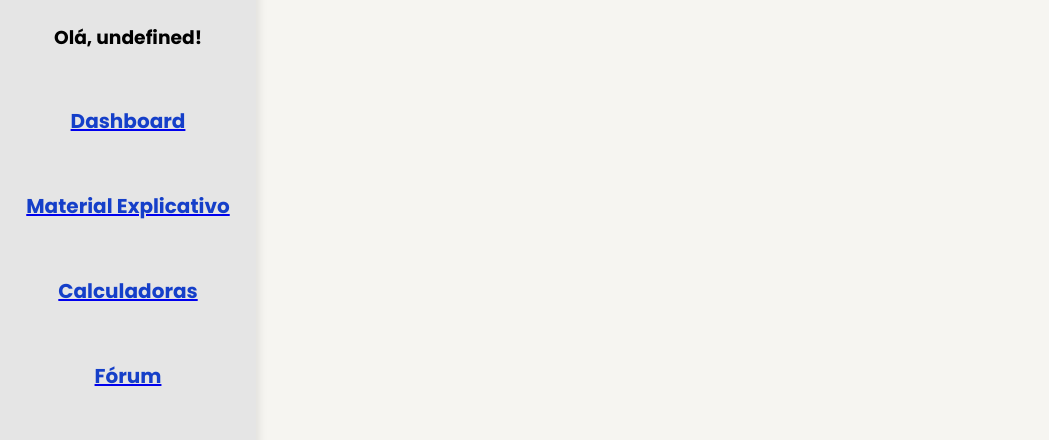
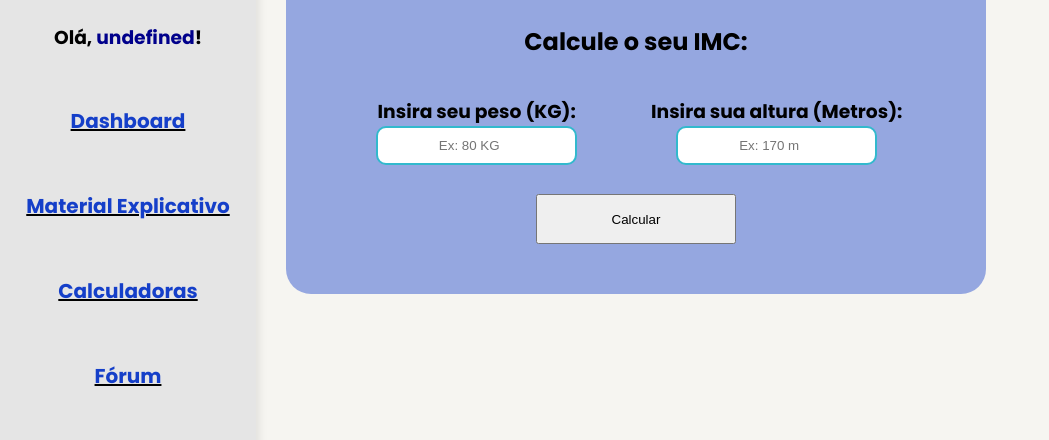
Before and after one commit to henriquercz/musculacao-sem-mitos, a website: page public/dashboard/calculadoras.html in a window 1280 px wide. Shown: the part 167-607 px from the top of the page, without its empty margins (0-1049 px from the left). Drawn offline with Linux system fonts and the light colour scheme; files whose address does not match are found by name.

Commit message:
adicionando calculadora de IMC na secao de calculadoras

```diff
--- a/public/css/dashboards.css
+++ b/public/css/dashboards.css
@@ -31,6 +31,10 @@ body {
     align-items: center;
     padding-top: 50px;
     box-shadow: 2px 0 10px rgba(0, 0, 0, 0.1);
+}
+
+.header-left span {
+    color: darkblue;
 }
 
 .header-left h1 {
@@ -76,6 +80,10 @@ body {
     font-size: 20px;
 }
 
+.btn-nav a {
+    color: black;
+}
+
 /* SECAO DE VIDEOS */
 .secao-videos {
     display: flex;
@@ -93,3 +101,42 @@ body {
     background-color: rgba(21, 63, 201, 0.432);
     border-radius: 25px;
 }
+
+.card-video button {
+    width: 200px;
+    height: 50px;
+}
+
+/* SECAO CALCULADORA */
+.conteudo-calc {
+    display: flex;
+    flex-direction: row;
+    justify-content: center;
+    align-items: center;
+}
+
+.conteudo-calc h3 {
+    text-align: center;
+}
+
+.card-calc {
+    display: flex;
+    justify-content: center;
+    align-items: center;
+}
+
+#resultadoIMC {
+    display: none;
+    margin-top: 30px;
+    background-color: #F1F2F0;
+    min-height: 250px;
+    width: 300px;
+    padding: 30px;
+    border-radius: 20px;
+    color: #333;
+    box-shadow: 0 4px 15px rgba(0,0,0,0.05);
+    flex-direction: column;
+    justify-content: center;
+    align-items: center;
+    text-align: center;
+}
--- a/public/dashboard/calculadoras.html
+++ b/public/dashboard/calculadoras.html
@@ -13,7 +13,7 @@
 <body>
     <div class="janela">
     <div class="header-left">
-        <h1>Musculação sem Mitos</h1>
+        <h1>Musculação <span>sem Mitos</span></h1>
         <div class="hello">
             <h3>Olá, <span id="b_usuario">Capitão</span>!</h3>
         </div>
@@ -41,6 +41,24 @@
     </div>
     <div class="dash">
         <!-- Conteúdo principal e gráficos aqui -->
+         <h1>Calculadoras</h1>
+         <div class="secao-calculadora">
+            <div class="card-video card-calc">
+                <h2>Calcule o seu IMC:</h2>
+                <div class="conteudo-calc">
+                    <h3>
+                        Insira seu peso (KG):
+                        <input type="number" placeholder="Ex: 80 KG" id="iptPesoIMC">
+                    </h3>
+                    <h3>
+                        Insira sua altura (Metros):
+                        <input type="number" placeholder="Ex: 170 m" id="iptAlturaIMC">
+                    </h3>
+                </div>
+                <button onclick="calcularIMC()">Calcular</button>
+                <div id="resultadoIMC"></div>
+            </div>
+         </div>
     </div>
 </div>
 </body>
@@ -49,4 +67,44 @@
 
 <script>
     b_usuario.innerHTML = sessionStorage.NOME_USUARIO;
+
+    function calcularIMC() {
+        let peso = Number(iptPesoIMC.value);
+        let altura = Number(iptAlturaIMC.value);
+
+        if (peso <= 0 || altura <= 0) {
+            alert("Por favor, insira valores válidos para peso e altura!");
+        } else {
+            if (altura > 3) {
+                altura = altura / 100;
+            }
+
+            let imc = peso / (altura * altura);
+            let classificacao = "";
+            let cor = "";
+
+            if (imc <= 18.5) {
+                classificacao = "abaixo do peso ideal";
+                cor = "#f39c12";
+            } else if (imc <= 24.9) {
+                classificacao = "com o peso ideal";
+                cor = "#27ae60";
+            } else if (imc <= 29.9) {
+                classificacao = "com sobrepeso";
+                cor = "#e67e22";
+            } else {
+                classificacao = "com obesidade";
+                cor = "#c0392b";
+            }
+
+            resultadoIMC.style.display = "flex";
+            resultadoIMC.innerHTML = `
+                <span style="font-size: 14px; color: #666;">Seu IMC calculado é:</span>
+                <b style="font-size: 36px; color: #153fc9; margin: 10px 0;">${imc.toFixed(2)}</b>
+                <span style="font-size: 18px; color: ${cor}; font-weight: bold;">
+                    Você está ${classificacao}.
+                </span>
+            `;
+        }
+    }
 </script>
```
Also changed, not shown: public/dashboard/forum.html (+1 -1 lines), public/dashboard/videos.html (+1 -1 lines).
